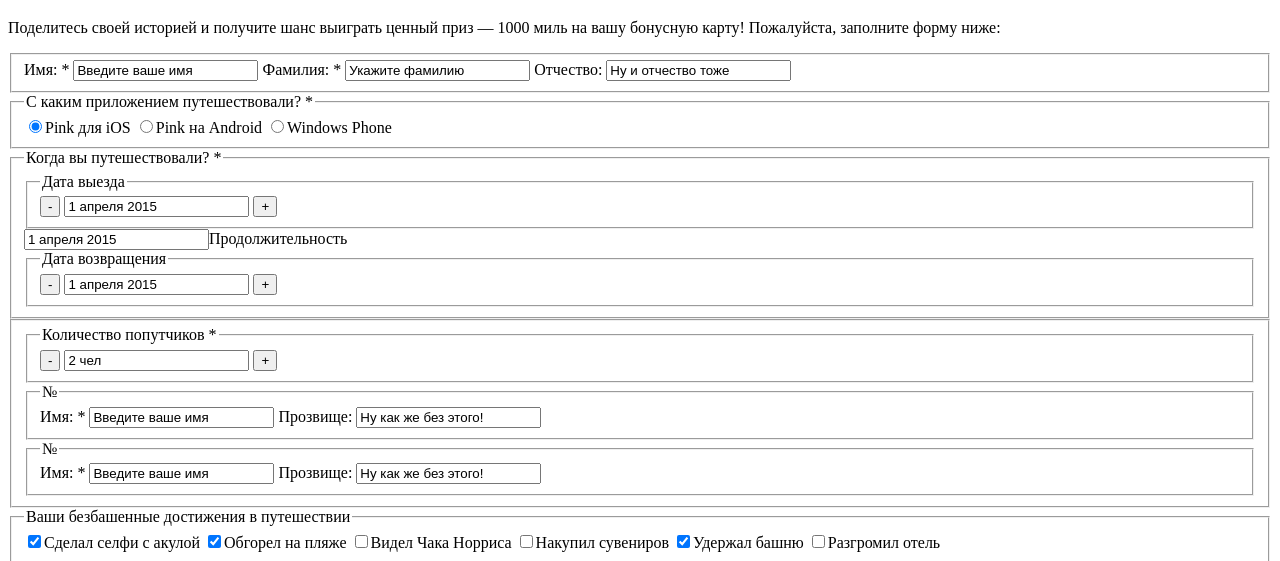
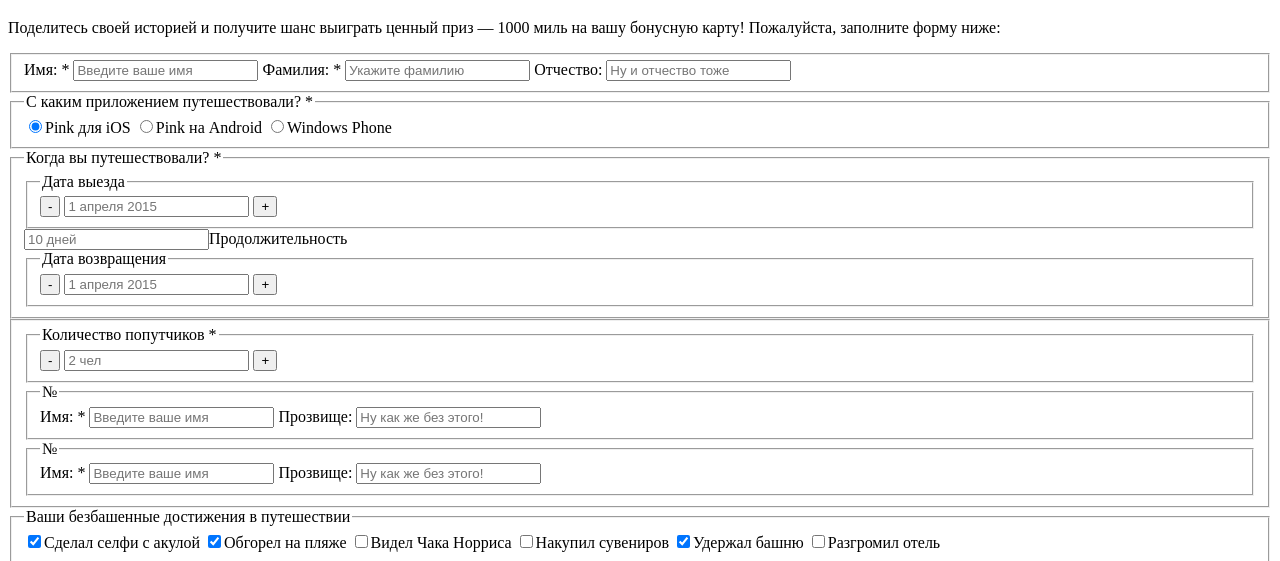
Before and after one commit to baranovRP/72412-pink, a website: page competition.html in a window 1280 px wide. Shown: the part 175-736 px from the top of the page. Drawn offline with Linux system fonts and the light colour scheme.

Commit message:
#workflow-task2: replace value with placeholder for input fields; formatting;

```diff
--- a/competition.html
+++ b/competition.html
@@ -47,13 +47,13 @@
         <form action="/echo" method="post" id="form-registration">
           <fieldset class="registration-name form">
             <label class="control text color-red">Имя: *
-              <input type="text" name="enter-first-name" id="text-first-name" value="Введите ваше имя">
+              <input type="text" name="enter-first-name" id="text-first-name" placeholder="Введите ваше имя">
             </label>
             <label class="control text color-red">Фамилия: *
-              <input type="text" name="enter-second-name" id="text-second-name" value="Укажите фамилию">
+              <input type="text" name="enter-second-name" id="text-second-name" placeholder="Укажите фамилию">
             </label>
             <label class="control text color-red">Отчество:
-              <input type="text" name="enter-patronymic-name" id="text-patronymic-name" value="Ну и отчество тоже">
+              <input type="text" name="enter-patronymic-name" id="text-patronymic-name" placeholder="Ну и отчество тоже">
             </label>
           </fieldset>
           <fieldset class="registration-apps form">
@@ -77,18 +77,18 @@
               <legend class="date-picker-title color-red">Дата выезда</legend>
               <button class="btn-sign btn-sign-minus">-</button>
               <label class="control text">
-                <input type="text" name="enter-start-date" id="text-start-date" value="1 апреля 2015">
+                <input type="text" name="enter-start-date" id="text-start-date" placeholder="1 апреля 2015">
               </label>
               <button class="btn-sign btn-sign-plus">+</button>
             </fieldset>
             <label class="control text color-red">
-              <input type="text" name="enter-duration" id="text-duration" value="1 апреля 2015">Продолжительность
+              <input type="text" name="enter-duration" id="text-duration" placeholder="10 дней">Продолжительность
             </label>
             <fieldset class="date-picker arrival-date">
               <legend class="date-picker-title color-red">Дата возвращения</legend>
               <button class="btn-sign btn-sign-minus">-</button>
               <label class="control text">
-                <input type="text" name="enter-end-date" id="text-end-date" value="1 апреля 2015">
+                <input type="text" name="enter-end-date" id="text-end-date" placeholder="1 апреля 2015">
               </label>
               <button class="btn-sign btn-sign-plus">+</button>
             </fieldset>
@@ -98,26 +98,26 @@
               <legend class="add-travelers-title color-red">Количество попутчиков *</legend>
               <button class="btn-sign btn-sign-minus">-</button>
               <label class="control text">
-                <input type="text" name="enter-quantity-travelers" id="text-quantity" value="2 чел">
+                <input type="text" name="enter-quantity-travelers" id="text-quantity" placeholder="2 чел">
                 <button class="btn-sign btn-sign-plus">+</button>
               </label>
             </fieldset>
             <fieldset class="traveler traveler-1">
               <legend class="traveler-title color-red">№</legend>
               <label class="control text color-red">Имя: *
-                <input type="text" name="enter-name" id="text-name-1" value="Введите ваше имя">
+                <input type="text" name="enter-name" id="text-name-1" placeholder="Введите ваше имя">
               </label>
               <label class="control text color-red">Прозвище:
-                <input type="text" name="enter-nickname" id="text-nickname-1" value="Ну как же без этого!">
+                <input type="text" name="enter-nickname" id="text-nickname-1" placeholder="Ну как же без этого!">
               </label>
             </fieldset>
             <fieldset class="traveler traveler-2">
               <legend class="traveler-title color-red">№</legend>
               <label class="control text color-red">Имя: *
-                <input type="text" name="enter-name" id="text-name-2" value="Введите ваше имя">
+                <input type="text" name="enter-name" id="text-name-2" placeholder="Введите ваше имя">
               </label>
               <label class="control text color-red">Прозвище:
-                <input type="text" name="enter-nickname" id="text-nickname-2" value="Ну как же без этого!">
+                <input type="text" name="enter-nickname" id="text-nickname-2" placeholder="Ну как же без этого!">
               </label>
             </fieldset>
           </fieldset>
@@ -145,7 +145,7 @@
           <fieldset class="registration-photos">
             <legend class="registration-photos-title color-red">Ваши фотографии из поездки *</legend>
             <label class="control text">
-              <input type="text" name="enter-path-to-photo" id="text-path-to-photo" value="Загрузить фото">
+              <input type="text" name="enter-path-to-photo" id="text-path-to-photo" placeholder="Загрузить фото">
             </label>
 
             <div class="travels-photo-gallery">
@@ -191,7 +191,7 @@
               </div>
             </div>
           </fieldset>
-          <input class="btn" type="submit" value="Отправить форму">
+          <input class="btn" type="submit" placeholder="Отправить форму">
         </form>
         <span class="asterisk color-red">*</span> — обязательные поля
       </div>
```
Also changed, not shown: blog.html (+2 -4 lines).
